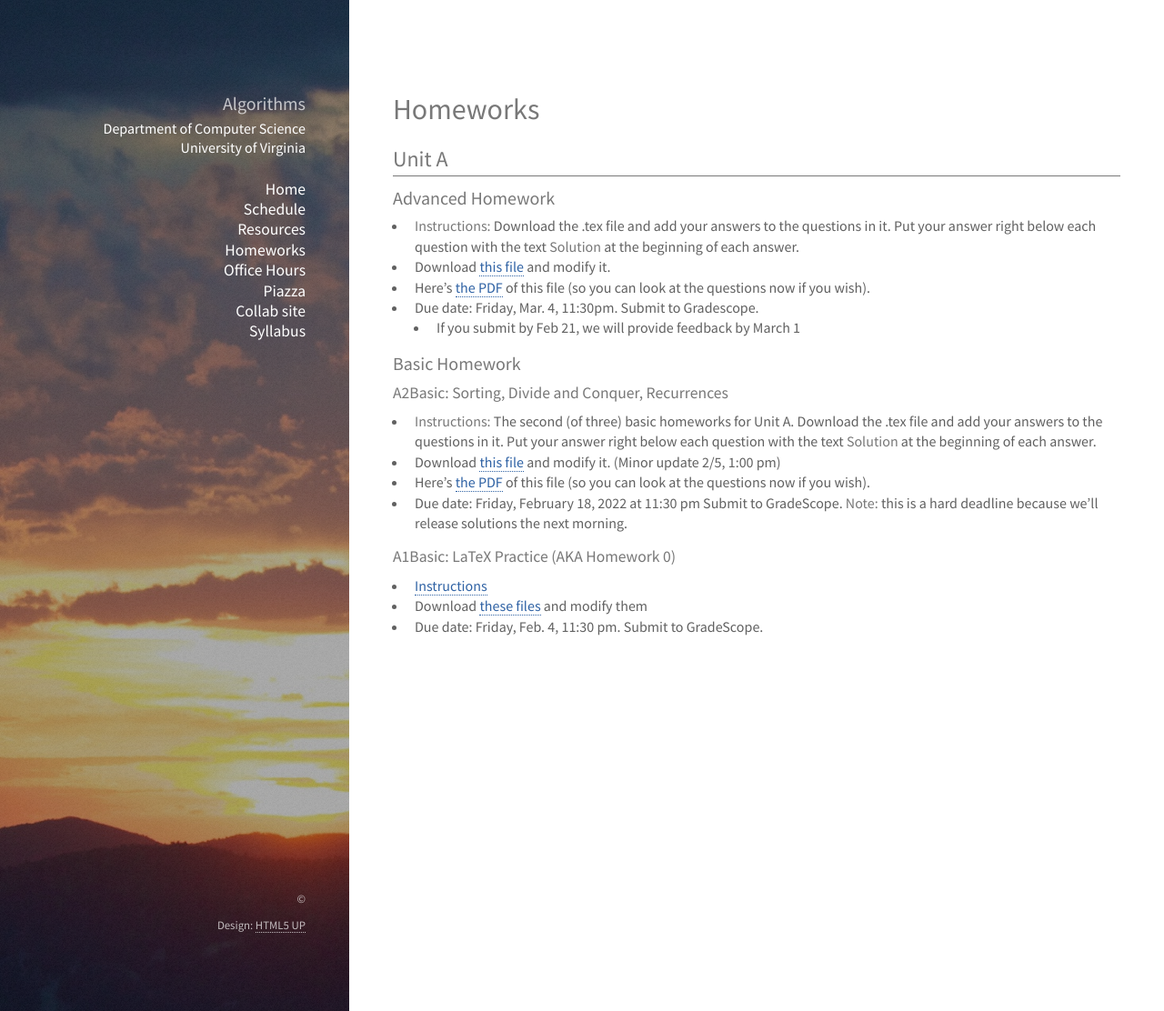
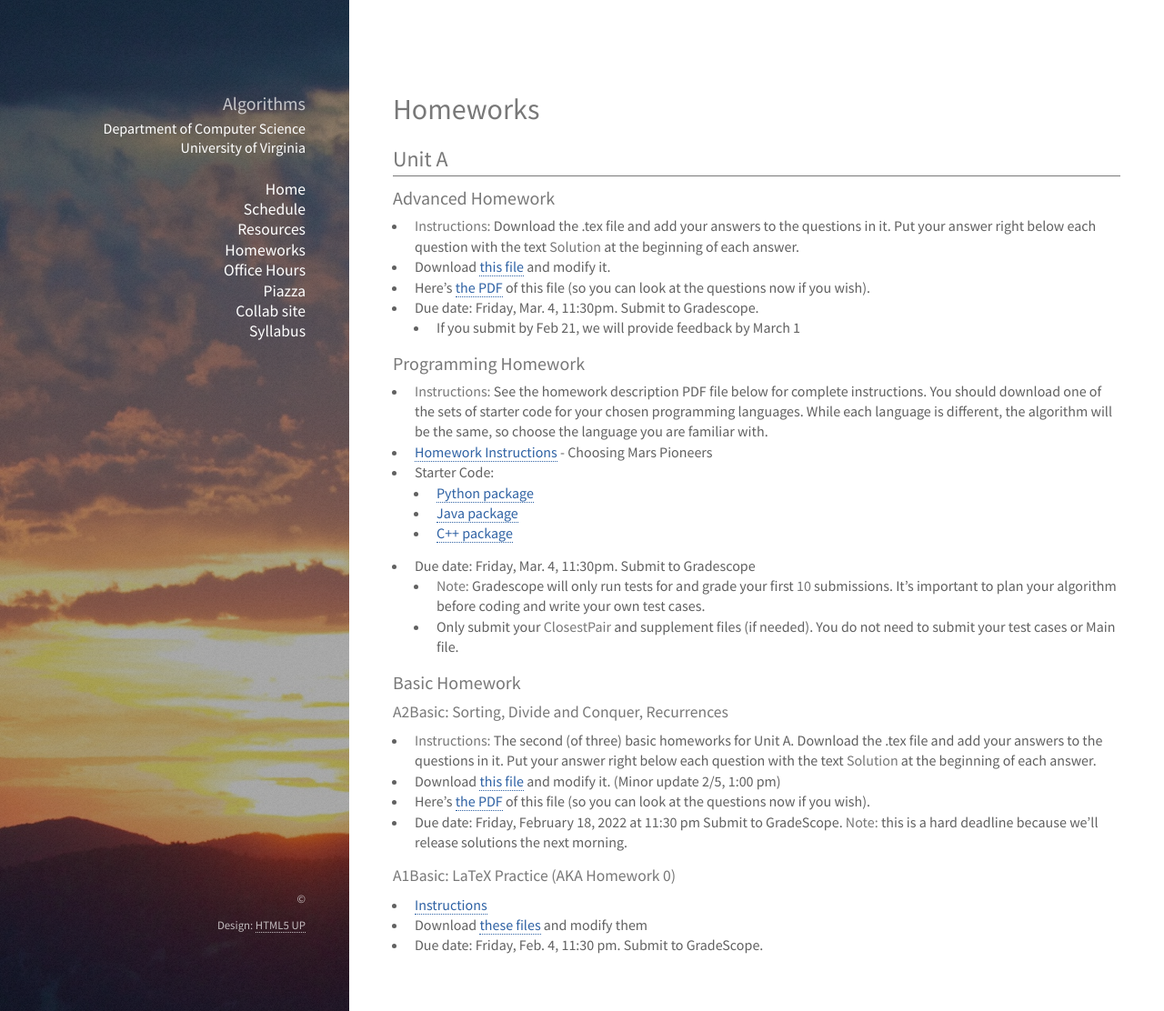
Before and after one commit to uva-cs/cs4102-s22, a Jekyll site: the page built from homework/index.md, in a window 1280 px wide and 1112 px high. Shown: the whole window at 91% size. Built offline with Jekyll 4.4.1, drawn with Linux system fonts in a browser that asks for light colours; nearby versions of some CDN libraries; library files that are not in the unit come from our copies.

Commit message:
programming assignment

```diff
--- a/homework/index.md
+++ b/homework/index.md
@@ -15,6 +15,18 @@ title: Schedule - CS4102 Algorithms - Spring 2022
 * Due date: Friday, Mar. 4, 11:30pm.  Submit to Gradescope.
      * If you submit by Feb 21, we will provide feedback by March 1
 
+### Programming Homework
+
+* **Instructions:**  See the homework description PDF file below for complete instructions.  You should download one of the sets of starter code for your chosen programming languages.  While each language is different, the algorithm will be the same, so choose the language you are familiar with.
+* [Homework Instructions](../unita/programming/cs4102_a-programming.pdf) - Choosing Mars Pioneers
+* Starter Code:
+    * [Python package](../unita/programming/python.zip)
+    * [Java package](../unita/programming/java.zip)
+    * [C++ package](../unita/programming/cpp.zip)
+* Due date: Friday, Mar. 4, 11:30pm.  Submit to Gradescope
+    * **Note:** Gradescope will only run tests for and grade your first **10** submissions.  It's important to plan your algorithm before coding and write your own test cases.
+    * Only submit your **ClosestPair** and supplement files (if needed).  You do not need to submit your test cases or Main file.
+
 ### Basic Homework
 
 #### A2Basic: Sorting, Divide and Conquer, Recurrences
```
Also changed, not shown: 4 other files.
